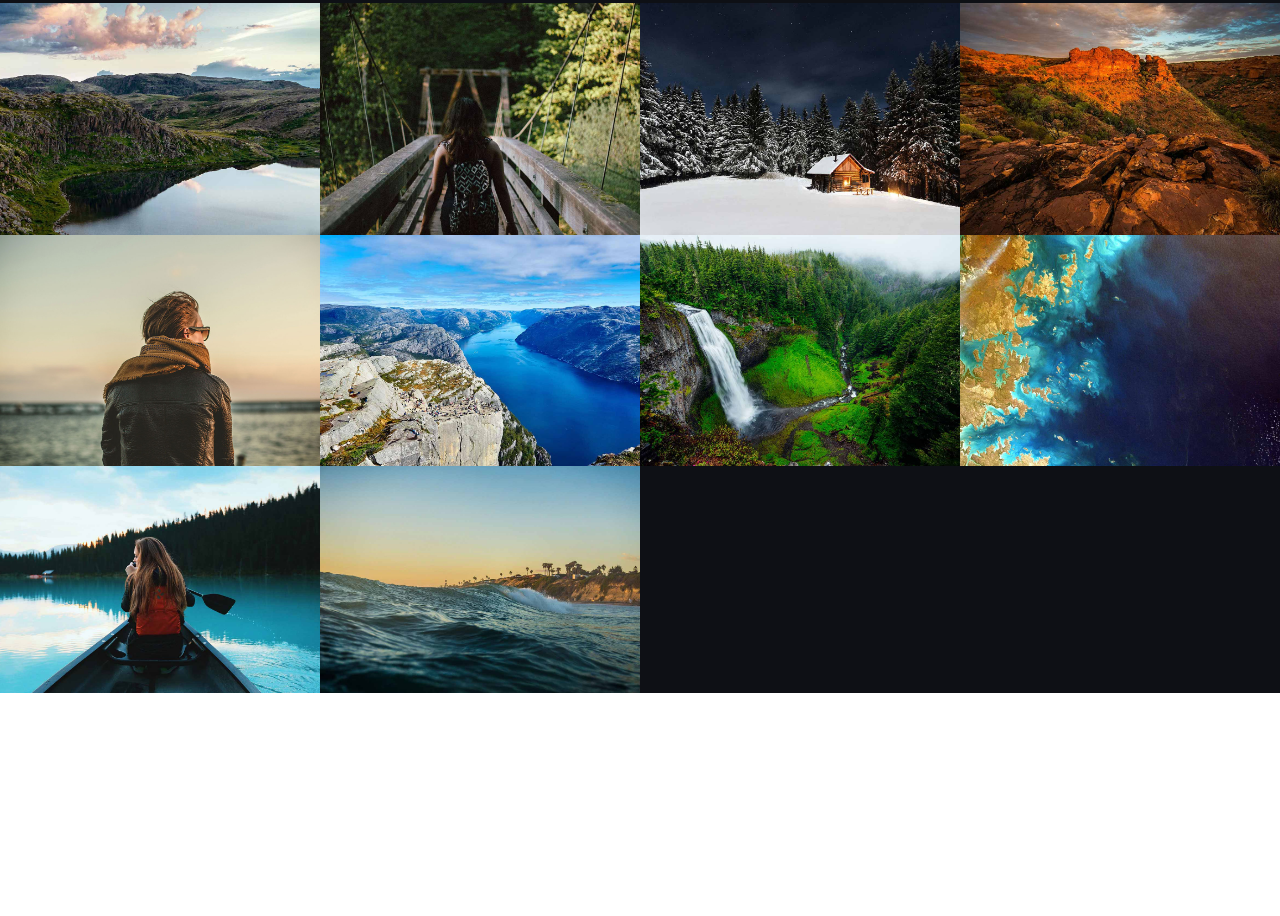
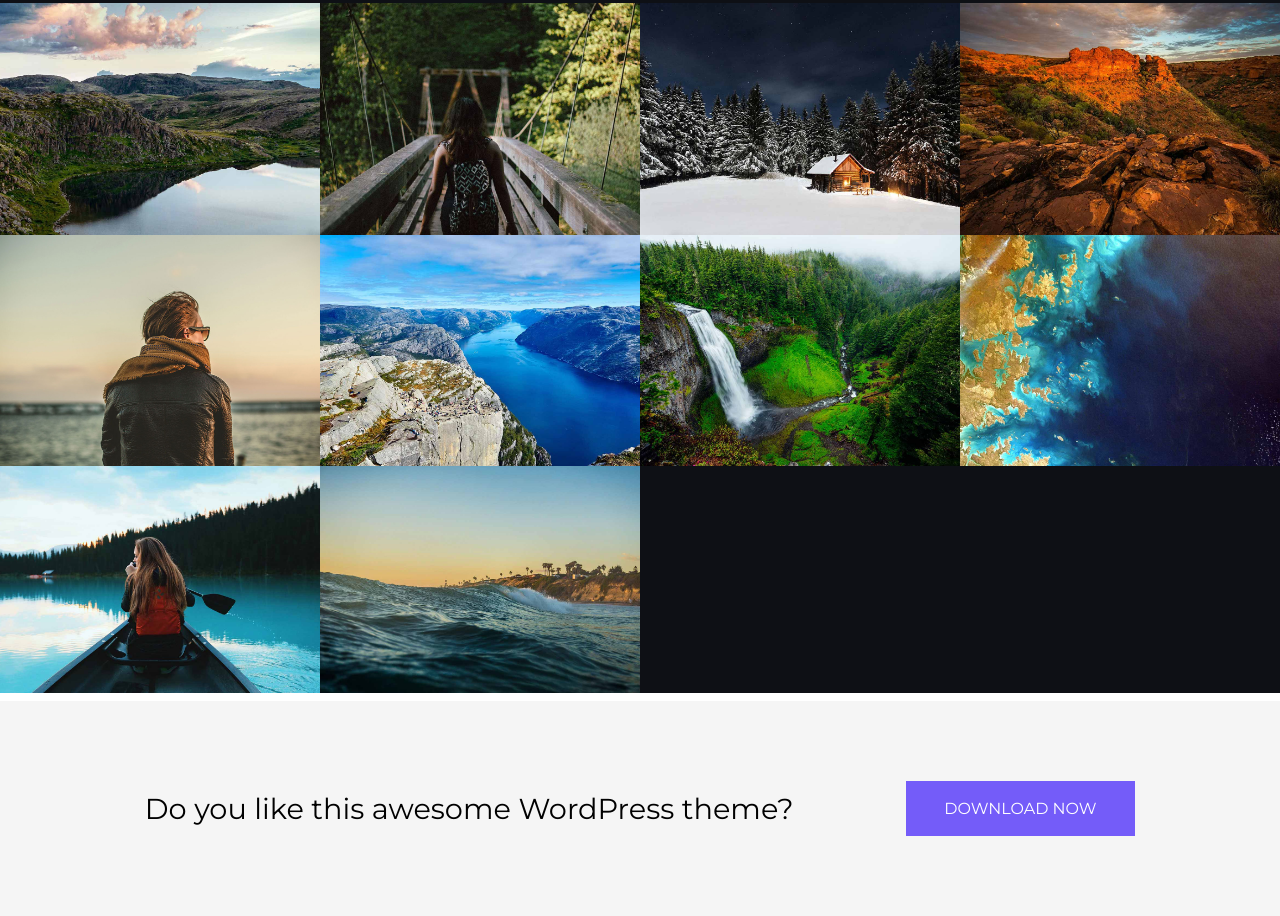
Before and after one commit to mgkh286/Sharpely-Demo, a plain HTML site: page index.html in a window 1280 px wide. Shown: the part 3801-4717 px from the top of the page. Before the commit the page ends 4502 px from the top, so only its background shows below. Drawn offline with Linux system fonts and the light colour scheme.

Commit message:
question section

```diff
--- a/css/style.css
+++ b/css/style.css
@@ -339,3 +339,23 @@ img {
 .portfolio__project:nth-of-type(10)::after {
     content: 'project #10';
 }
+
+
+
+/* question */
+
+
+
+.question {
+    display: flex;
+    justify-content: center;
+    align-items: center;
+    gap: 7rem;
+    padding: 5rem 0;
+    background:#F5F5F5;
+}
+
+.question h3 {
+    font-size: 1.8rem;
+    font-weight: 400;
+}
--- a/index.html
+++ b/index.html
@@ -126,5 +126,12 @@
 </section>
 
 
+
+    <section class="question">
+        <h3>Do you like this awesome WordPress theme?</h3>
+        <a href="#" class="btn btn-main">DOWNLOAD NOW</a>
+    </section>
+
+
 </body>
 </html>
```
